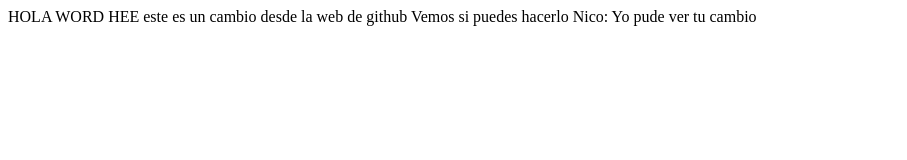
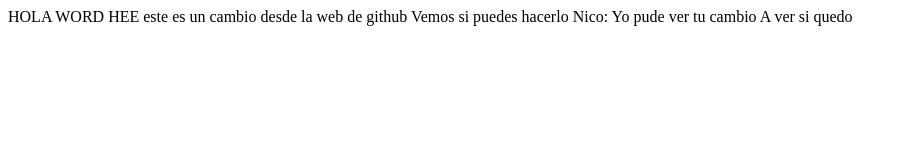
Before and after one commit to Crissper/MiPrimerRep, a plain HTML site: page Index.html in a window 1280 px wide. Shown: the whole page, without its empty margins (0-907 px from the left). Drawn offline with Linux system fonts and the light colour scheme.

Commit message:
habra quedado

```diff
--- a/Index.html
+++ b/Index.html
@@ -2,3 +2,4 @@
 <span> este es un cambio desde la web de github</span>
 <span> Vemos si puedes hacerlo</span>
 <span>Nico: Yo pude ver tu cambio</span>
+<span>A ver si quedo</span>
```
